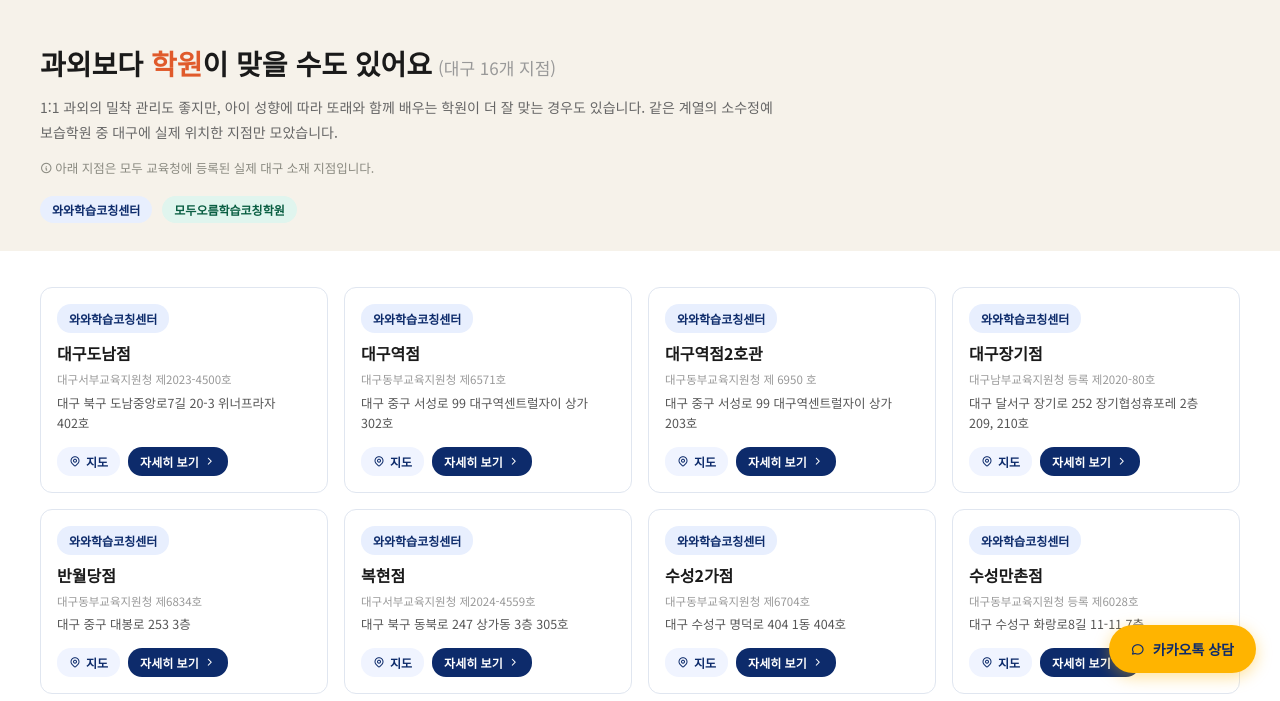
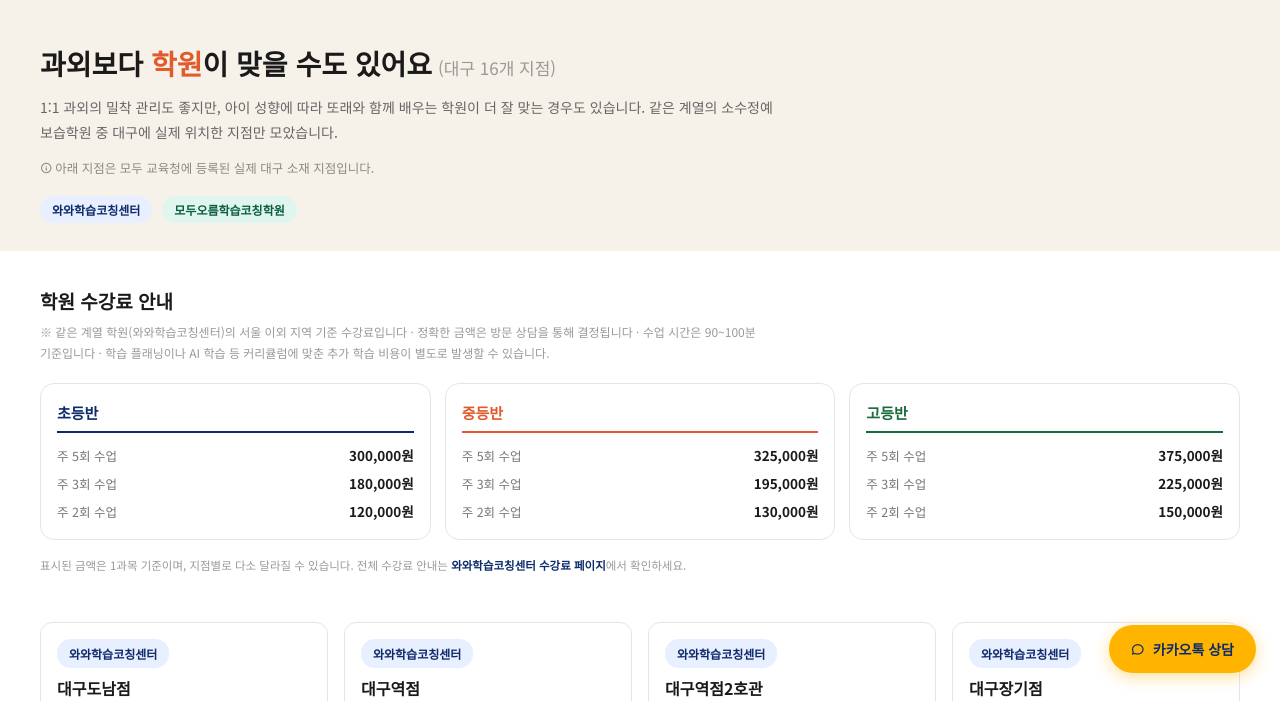
Before and after one commit to rlawogms/daegu-tutoring-website, a plain HTML site: page daegu-academy-finder.html in a window 1280 px wide. Shown: the part 99-800 px from the top of the page. Drawn offline with Linux system fonts and the light colour scheme.

Commit message:
대구 학원 찾기 페이지에 학원 수강료 안내 추가
같은 계열 학원(와와학습코칭센터) pricing.html의 서울 이외 지역 수강료를 초등/중등/고등반으로 명시해 반영

```diff
--- a/daegu-academy-finder.html
+++ b/daegu-academy-finder.html
@@ -69,6 +69,22 @@
 .legend-chip { display: inline-flex; align-items: center; gap: 6px; font-size: 12px; font-weight: 700; padding: 5px 12px; border-radius: 14px; }
 .brand-wawa { background: #E8EFFE; color: #0D2B6B; }
 .brand-modu { background: #E0F5EE; color: #0A5E42; }
+
+.tuition-section { padding: 36px 40px 10px; }
+.tuition-section-head { max-width: 760px; }
+.tuition-section-head h2 { font-size: 19px; font-weight: 800; color: #1a1a1a; margin-bottom: 8px; }
+.tuition-section-notice { font-size: 12px; color: #999; line-height: 1.7; margin-bottom: 20px; }
+.tuition-grid { display: grid; grid-template-columns: repeat(3, 1fr); gap: 14px; }
+.tuition-card { background: #fff; border: 1px solid #E0E6F0; border-radius: 14px; padding: 18px 16px; }
+.tuition-card-title { font-size: 15px; font-weight: 800; padding-bottom: 8px; border-bottom: 2px solid; margin-bottom: 12px; }
+.tuition-row { display: flex; align-items: center; justify-content: space-between; margin-bottom: 8px; }
+.tuition-freq { font-size: 12.5px; color: #777; }
+.tuition-price { font-size: 13.5px; font-weight: 700; color: #1a1a1a; }
+.tuition-source { font-size: 11.5px; color: #999; margin-top: 16px; line-height: 1.7; }
+.tuition-source a { color: #0D2B6B; font-weight: 700; text-decoration: none; }
+@media (max-width: 600px) {
+  .tuition-grid { grid-template-columns: 1fr; }
+}
 
 .centers-main { padding: 36px 40px 10px; }
 .center-grid { display: grid; grid-template-columns: repeat(auto-fill, minmax(260px, 1fr)); gap: 16px; }
@@ -188,6 +204,34 @@
     <span class="legend-chip brand-wawa">와와학습코칭센터</span>
     <span class="legend-chip brand-modu">모두오름학습코칭학원</span>
   </div>
+</div>
+
+<div class="tuition-section">
+  <div class="tuition-section-head">
+    <h2>학원 수강료 안내</h2>
+    <div class="tuition-section-notice">※ 같은 계열 학원(와와학습코칭센터)의 서울 이외 지역 기준 수강료입니다 · 정확한 금액은 방문 상담을 통해 결정됩니다 · 수업 시간은 90~100분 기준입니다 · 학습 플래닝이나 AI 학습 등 커리큘럼에 맞춘 추가 학습 비용이 별도로 발생할 수 있습니다.</div>
+  </div>
+  <div class="tuition-grid">
+    <div class="tuition-card">
+      <div class="tuition-card-title" style="color:#0D2B6B;border-color:#0D2B6B;">초등반</div>
+      <div class="tuition-row"><div class="tuition-freq">주 5회 수업</div><div class="tuition-price">300,000원</div></div>
+      <div class="tuition-row"><div class="tuition-freq">주 3회 수업</div><div class="tuition-price">180,000원</div></div>
+      <div class="tuition-row" style="margin-bottom:0;"><div class="tuition-freq">주 2회 수업</div><div class="tuition-price">120,000원</div></div>
+    </div>
+    <div class="tuition-card">
+      <div class="tuition-card-title" style="color:#E05A2B;border-color:#E05A2B;">중등반</div>
+      <div class="tuition-row"><div class="tuition-freq">주 5회 수업</div><div class="tuition-price">325,000원</div></div>
+      <div class="tuition-row"><div class="tuition-freq">주 3회 수업</div><div class="tuition-price">195,000원</div></div>
+      <div class="tuition-row" style="margin-bottom:0;"><div class="tuition-freq">주 2회 수업</div><div class="tuition-price">130,000원</div></div>
+    </div>
+    <div class="tuition-card">
+      <div class="tuition-card-title" style="color:#1A6B3C;border-color:#1A6B3C;">고등반</div>
+      <div class="tuition-row"><div class="tuition-freq">주 5회 수업</div><div class="tuition-price">375,000원</div></div>
+      <div class="tuition-row"><div class="tuition-freq">주 3회 수업</div><div class="tuition-price">225,000원</div></div>
+      <div class="tuition-row" style="margin-bottom:0;"><div class="tuition-freq">주 2회 수업</div><div class="tuition-price">150,000원</div></div>
+    </div>
+  </div>
+  <div class="tuition-source">표시된 금액은 1과목 기준이며, 지점별로 다소 달라질 수 있습니다. 전체 수강료 안내는 <a href="https://academy-website.co.kr/pricing.html" target="_blank" rel="noopener">와와학습코칭센터 수강료 페이지</a>에서 확인하세요.</div>
 </div>
 
 <div class="centers-main">
```
